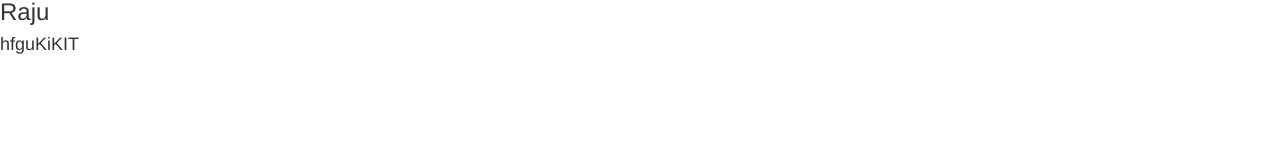
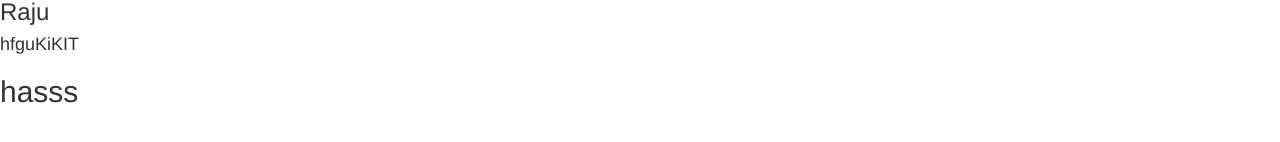
Before and after one commit to kallraju/call-center, an Angular app: page /mis in a window 1280 px wide. Shown: the part 182-324 px from the top of the page. Built offline with nearby package versions, Linux system fonts and the light colour scheme.

Commit message:
thf
gdfgfg

```diff
--- a/src/app/app.component.html
+++ b/src/app/app.component.html
@@ -3,4 +3,5 @@
 <br/><h1>test123<h1>
     <h3>Raju</h3>
     <h4>hfguKiKIT</h4>
+    <h2>hasss</h2>
 <router-outlet></router-outlet>
```
